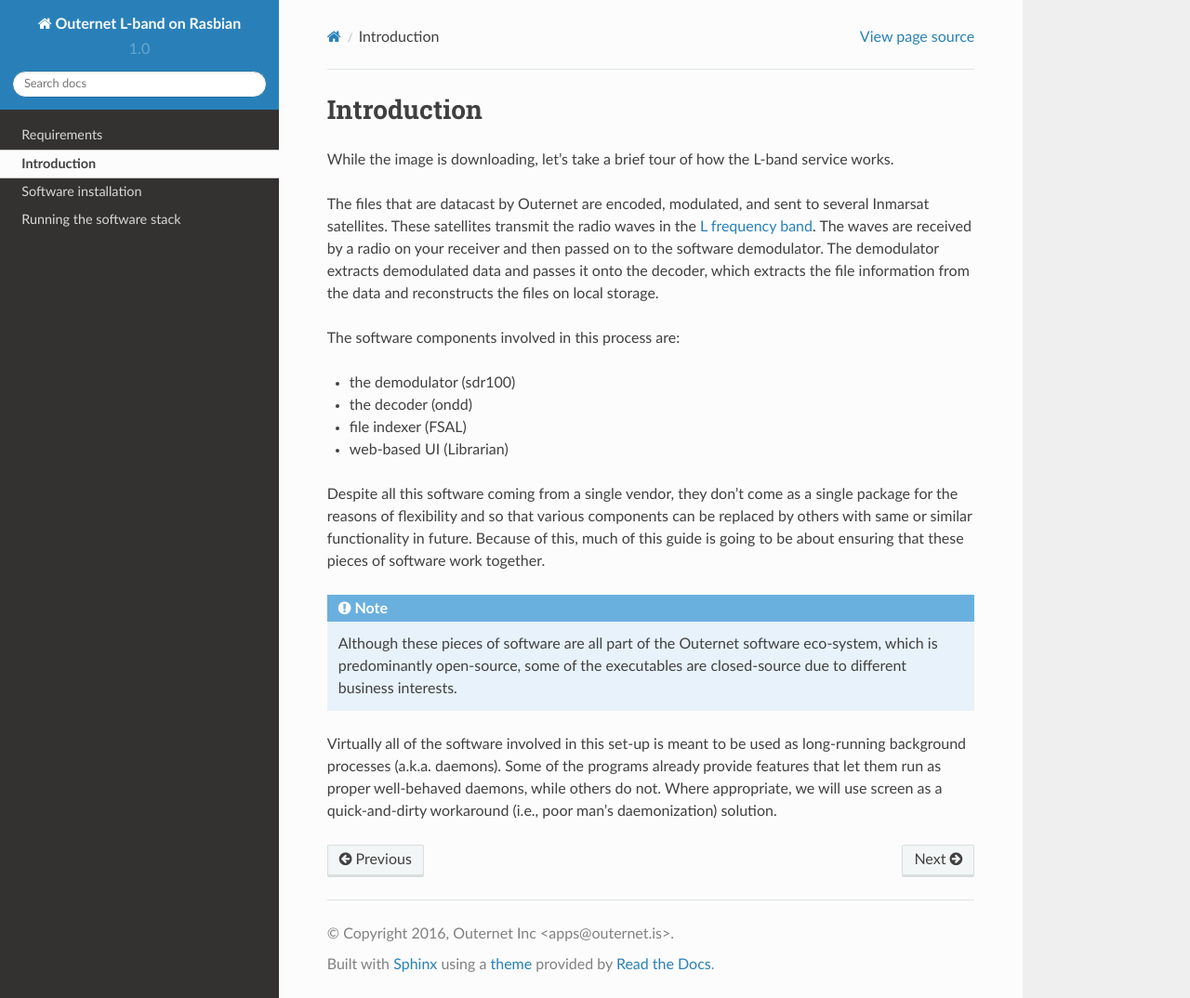
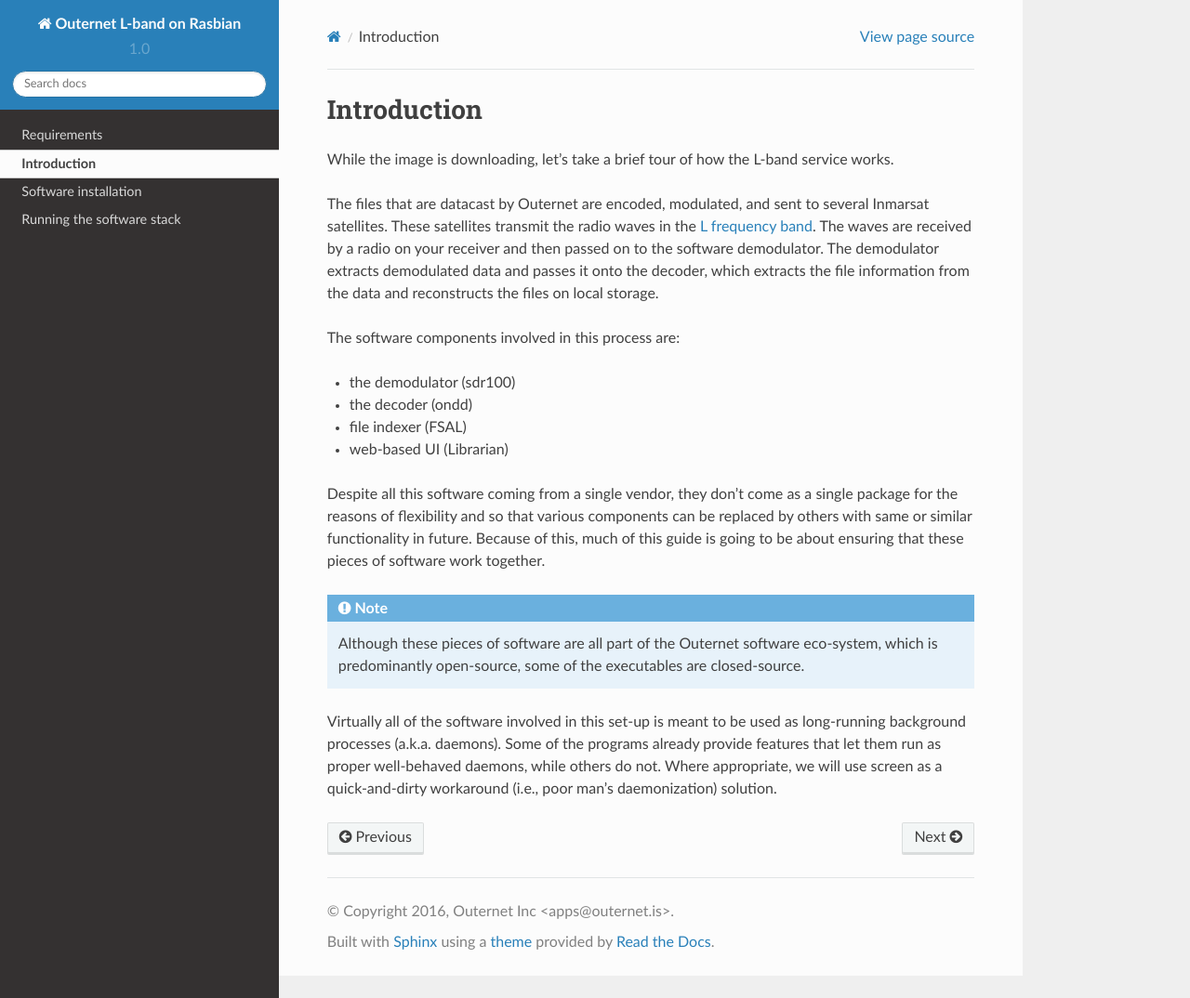
Before and after one commit to meyerscr/outernet-rpi-lband, a Sphinx documentation site: the page built from docs/source/intro.rst, in a window 1280 px wide and 1074 px high. Shown: the whole window at 93% size. Built offline with Sphinx 7.4.7 and the Read the Docs theme 2.0.0, drawn with Linux system fonts in a browser that asks for light colours.

Commit message:
Removed unnecessary explanation.
Signed-off-by: Branko Vukelic <branko@outernet.is>

```diff
--- a/docs/source/intro.rst
+++ b/docs/source/intro.rst
@@ -28,7 +28,7 @@
 .. note::
     Although these pieces of software are all part of the Outernet software
     eco-system, which is predominantly open-source, some of the executables are
-    closed-source due to different business interests.
+    closed-source.
 
 Virtually all of the software involved in this set-up is meant to be used as
 long-running background processes (a.k.a. daemons). Some of the programs
```
